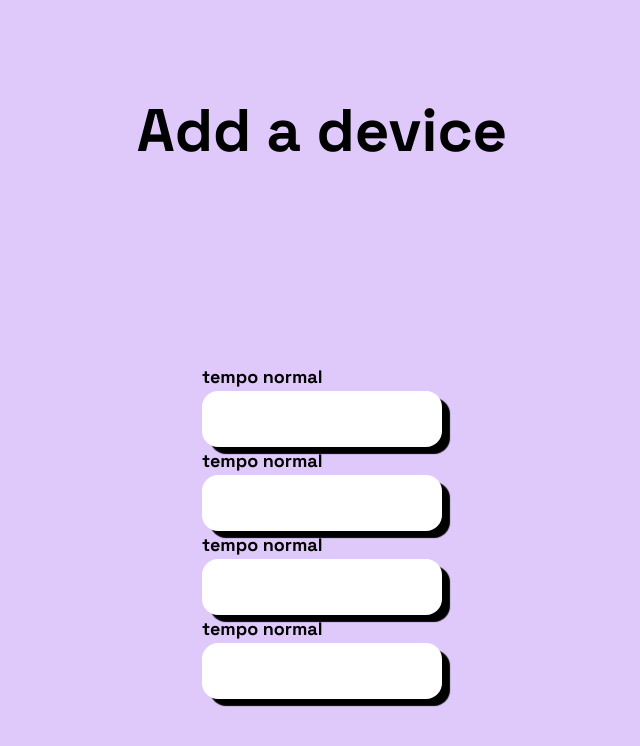
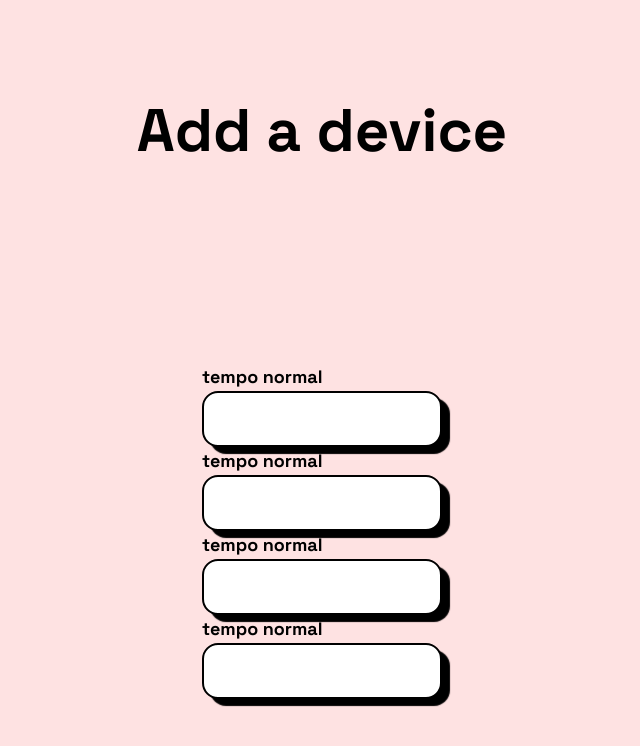
Before and after one commit to ManeMaria/tempo-no-forno, a Next.js app: page / in a window 1280 px wide. Shown: the top 746 px of the page, without its empty margins (318-958 px from the left). Built offline with nearby package versions, Linux system fonts and the light colour scheme.

Commit message:
feat: initial configs

```diff
--- a/src/app/page.tsx
+++ b/src/app/page.tsx
@@ -2,8 +2,8 @@ import { Input } from "@/components";
 
 export default function Home() {
   return (
-    <main className='bg-primary-400 w-screen h-screen'>
-      <section className="w-screen h-screen max-w-screen-2xl grid place-items-center">
+    <main className='bg-primary-400 w-screen h-screen grid place-items-center'>
+      <section className="w-screen h-screen max-w-screen-2xl grid place-items-center bg-red-100">
         <h1 className="text-6xl"> Add a device</h1>
         <div>
           <Input label="tempo normal" />
--- a/src/components/input/index.tsx
+++ b/src/components/input/index.tsx
@@ -11,7 +11,7 @@ export const Input: React.FC<InputProps> = ({
   return (
     <div className='grid'>
       <label className='text-lg font-semibold'>{label}</label>
-      <input className='rounded-2xl border-1 border-solid h-14 w-60 border-transparent shadow-3xl shadow-black focus:outline-none  focus:border-black border-2 focus:transition-all px-3 text-xl'   {...rest} />
+      <input className='rounded-2xl border border-solid h-14 w-60 border-black shadow-3xl shadow-black focus:outline-none  focus:border-black border-2 focus:transition-all px-3 text-xl'   {...rest} />
     </div>
   )
 }
```
